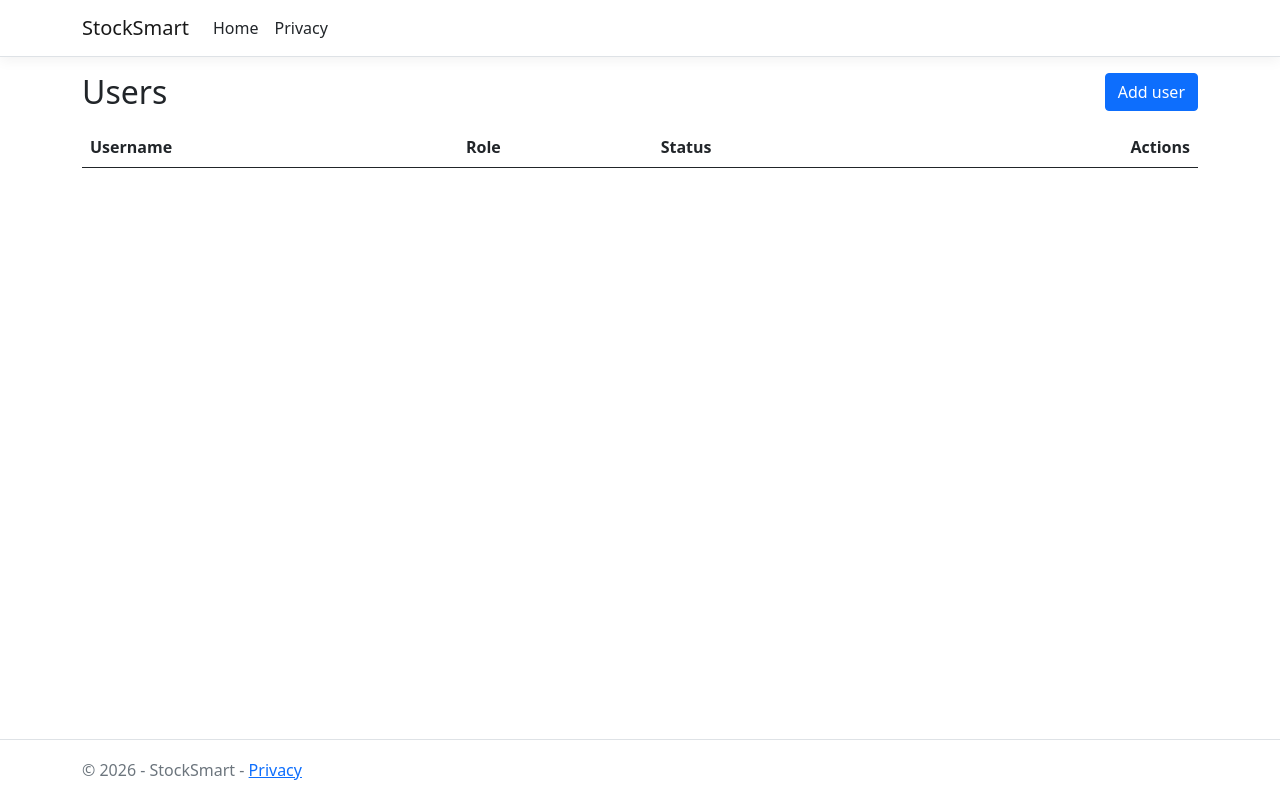
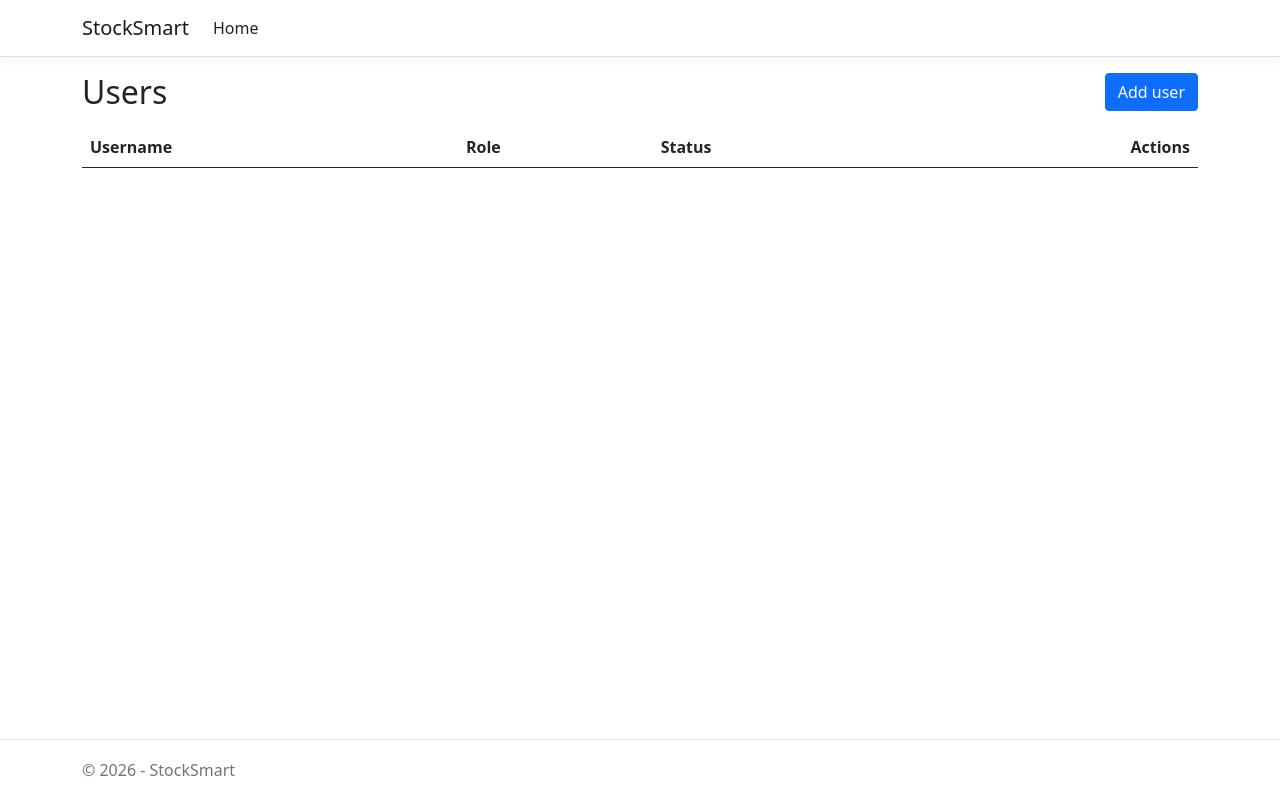
Before and after one commit to Jarrod607/StockSmart, an ASP.NET Core app: page /Users in a window 1280 px wide. Run offline with ASP.NET Core 8, Linux system fonts and the light colour scheme; data that the repository does not hold is empty; style sheets or scripts are compiled from the project's sources; the project's own start-up code is not run, and a stand-in starts its controllers and pages; database files in the repository are not loaded.

Commit message:
Polish: remove template Privacy page, tidy navbar layout and comments

```diff
--- a/Pages/Shared/_Layout.cshtml
+++ b/Pages/Shared/_Layout.cshtml
@@ -22,37 +22,39 @@
                         <li class="nav-item">
                             <a class="nav-link text-dark" asp-area="" asp-page="/Index">Home</a>
                         </li>
-                        @* Products: every logged-in user can view them (FR2). *@
+
                         @if (User.Identity?.IsAuthenticated == true)
                         {
+                            @* Every logged-in user: view products (FR2), record sales (FR4/FR5),
+                               view suppliers (FR3) and the low-stock list (FR6). *@
                             <li class="nav-item">
                                 <a class="nav-link text-dark" asp-area="" asp-page="/Products/Index">Products</a>
                             </li>
                             <li class="nav-item">
-    <a class="nav-link text-dark" asp-page="/Sales/New">New Sale</a>
+                                <a class="nav-link text-dark" asp-area="" asp-page="/Sales/New">New Sale</a>
                             </li>
                             <li class="nav-item">
-    <a class="nav-link text-dark" asp-page="/Suppliers/Index">Suppliers</a>
+                                <a class="nav-link text-dark" asp-area="" asp-page="/Suppliers/Index">Suppliers</a>
                             </li>
                             <li class="nav-item">
                                 <a class="nav-link text-dark" asp-area="" asp-page="/LowStock">Low Stock</a>
                             </li>
+
+                            @* Reports: Owner and Manager only (FR7). *@
                             @if (User.IsInRole("Owner") || User.IsInRole("Manager"))
                             {
                                 <li class="nav-item">
                                     <a class="nav-link text-dark" asp-area="" asp-page="/Reports">Reports</a>
                                 </li>
                             }
-                        }
-                        <li class="nav-item">
-                            <a class="nav-link text-dark" asp-area="" asp-page="/Privacy">Privacy</a>
-                        </li>
-                        @* User management: only the Manager sees this link (FR1.3). *@
+
+                            @* User management: Manager only (FR1.3). *@
                             @if (User.IsInRole("Manager"))
                             {
                                 <li class="nav-item">
                                     <a class="nav-link text-dark" asp-area="" asp-page="/Users/Index">Users</a>
                                 </li>
+                            }
                         }
                     </ul>
                     <partial name="_LoginPartial" />
@@ -60,6 +62,7 @@
             </div>
         </nav>
     </header>
+
     <div class="container">
         <main role="main" class="pb-3">
             @RenderBody()
@@ -68,7 +71,7 @@
 
     <footer class="border-top footer text-muted">
         <div class="container">
-            &copy; 2026 - StockSmart - <a asp-area="" asp-page="/Privacy">Privacy</a>
+            &copy; 2026 - StockSmart
         </div>
     </footer>
 
--- a/Program.cs
+++ b/Program.cs
@@ -7,7 +7,7 @@ using StockSmart.Services;
 var builder = WebApplication.CreateBuilder(args);
 
 // Add services to the container.
-// Every page needs a logged-in user, except Login, Error and Privacy.
+// Every page needs a logged-in user, except Login and Error.
 // User management, product editing and supplier editing are for the Manager only (FR1.3, FR2.1, FR3, NFR1).
 // Reports are for the Owner and Manager (FR7, NFR1).
 builder.Services.AddRazorPages(options =>
@@ -21,7 +21,7 @@ builder.Services.AddRazorPages(options =>
     options.Conventions.AuthorizePage("/Reports", "OwnerOrManager");      // FR7, NFR1
     options.Conventions.AllowAnonymousToPage("/Login");
     options.Conventions.AllowAnonymousToPage("/Error");
-    options.Conventions.AllowAnonymousToPage("/Privacy");
+
 });
 
 // Cookie login (FR1.1): logged-out users go to /Login,
```
Also changed, not shown: Pages/Privacy.cshtml (deleted, +0 -8 lines), Pages/Privacy.cshtml.cs (deleted, +0 -18 lines). Lines whose indentation alone changed are shown as unchanged.
